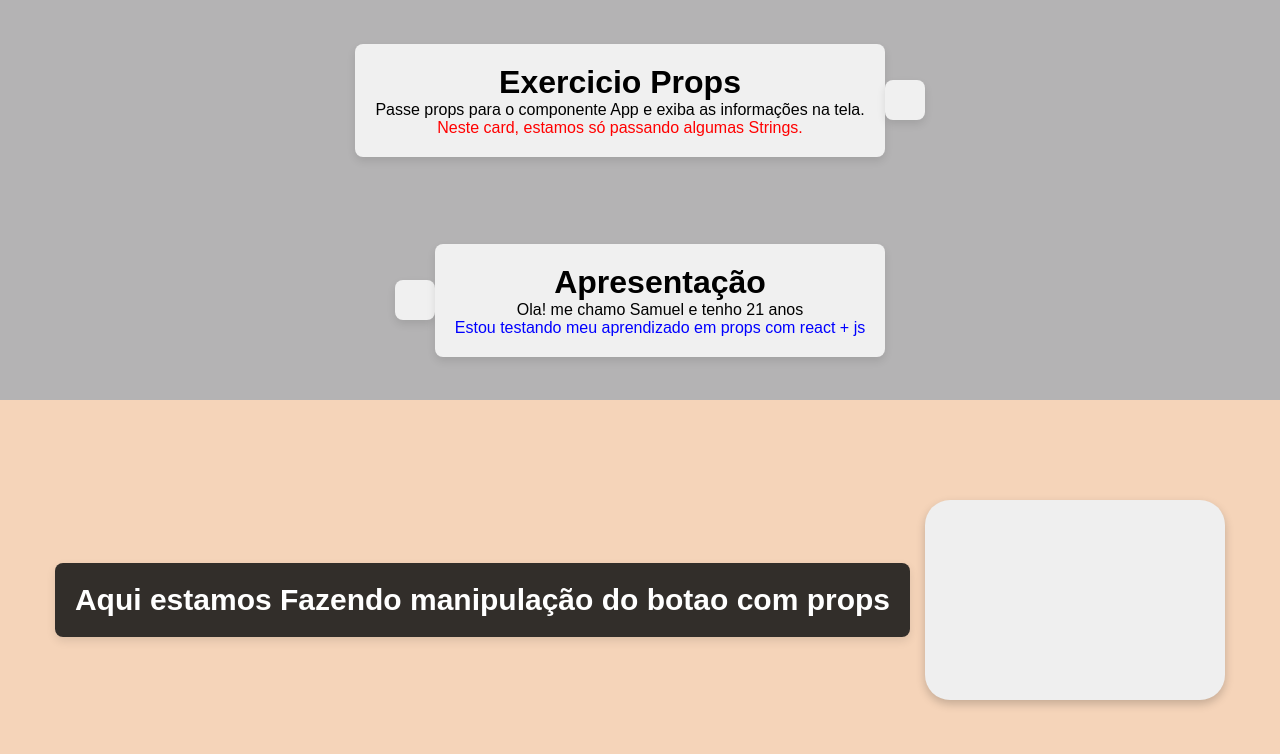
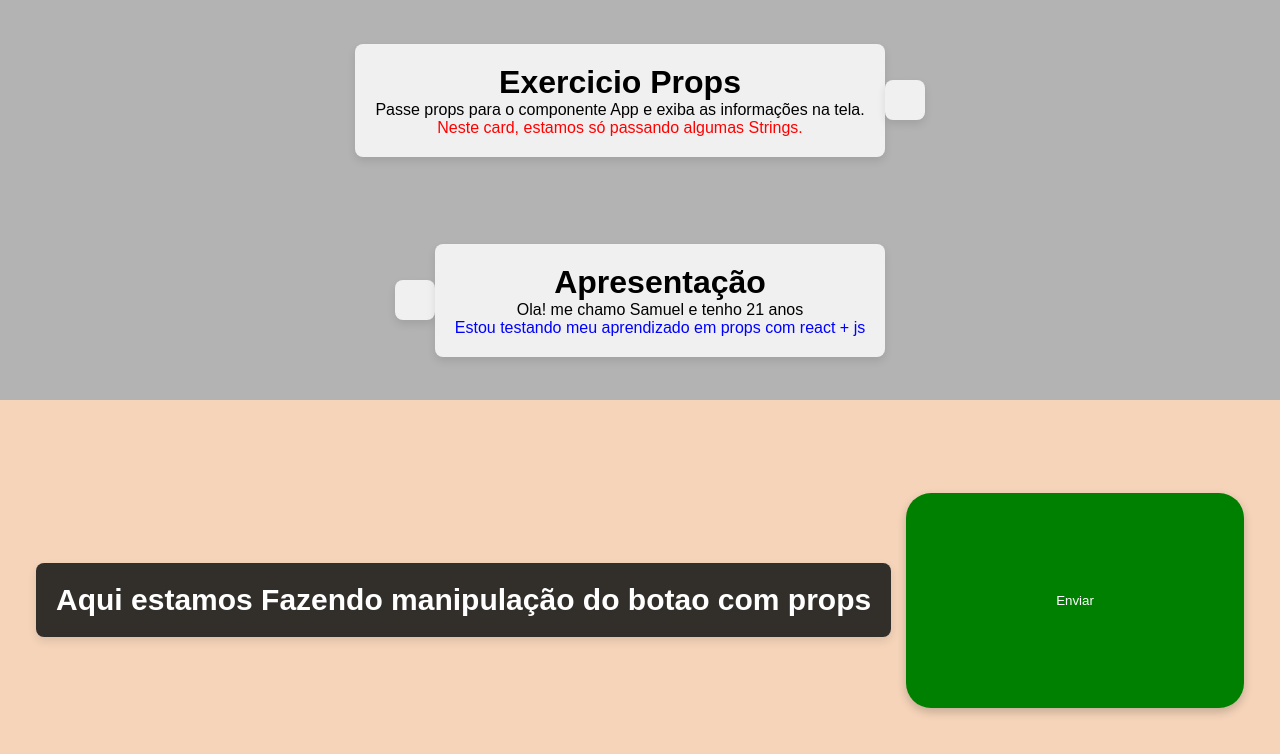
Before and after one commit to samellop3s/react-js-props-studies, a React (Vite) app: page / in a window 1280 px wide. Shown: the top 754 px of the page. Built offline with nearby package versions, Linux system fonts and the light colour scheme.

Commit message:
conclusão Props card / Props Botao

```diff
--- a/src/Botao.jsx
+++ /dev/null
@@ -1,27 +0,0 @@
-import { useState } from "react";
-
-function Botao(props) {
-    const [clicando, setClicando] = useState(false);
-    return (
-        <div className="container2">
-            <div className="titleBotao">
-                <h1>Aqui estamos Fazendo manipulação do botao com props</h1>
-            </div>
-             <button style={{
-                backgroundColor: props.corFundo,
-                color: 'white',
-                padding: '100px 150px',
-                border: 'none',
-                borderRadius: '25px',
-                cursor: 'pointer',
-                boxShadow: '0 4px 10px rgba(0, 0, 0, 0.2)', }} onClick={() => setClicando(!clicando)}>
-            {props.text}
-        </button>
-        </div>
-
-    );
-}
-
-
-
-export default Botao;
--- /dev/null
+++ b/src/Botao/Botao.jsx
@@ -0,0 +1,34 @@
+import { useState } from "react";
+
+function Botao(props) {
+  const [clicando, setClicando] = useState(false);
+  return (
+    <div className="container2">
+      <div className="titleBotao">
+        <h1>Aqui estamos Fazendo manipulação do botao com props</h1>
+      </div>
+      <button
+        style={{
+          backgroundColor: props.corFundo,
+          color: "white",
+          padding: "100px 150px",
+          border: "none",
+          borderRadius: "25px",
+          cursor: "pointer",
+          boxShadow: clicando
+            ? "inset 0 4px 8px rgba(0, 0, 0, 0.3)" // efeito de "pressionado"
+            : "0 4px 10px rgba(0, 0, 0, 0.2)",
+          transform: clicando ? "scale(0.97)" : "scale(1)", // leve redução ao clicar
+          transition: "all 0.1s ease-in-out",
+        }}
+        onMouseDown={() => setClicando(true)}   // quando o mouse pressiona
+        onMouseUp={() => setClicando(false)}    // quando solta o clique
+        onMouseLeave={() => setClicando(false)} // garante que o efeito some ao sair do botão
+      >
+        {props.text}
+      </button>
+    </div>
+  );
+}
+
+export default Botao;
--- a/src/Dados.jsx
+++ b/src/Botao/Dados.jsx
@@ -1,10 +1,10 @@
-import Botao from './Botao.jsx';
+import Botao from './Botao';
 
 function Dados() {
     return (
         <>
             <Botao text="Enviar" corFundo="green" />
-            <Botao text="Cancelar" corFundo="red" />
+
         </>
     );
 }
--- a/src/App.jsx
+++ b/src/Pessooas/App.jsx
@@ -1,4 +1,4 @@
-import "./App.css";
+import "../Style/Style.css";
 function App(props) {
   return (
     <>
--- a/src/main.jsx
+++ b/src/main.jsx
@@ -1,13 +1,13 @@
 import { StrictMode } from "react";
 import { createRoot } from "react-dom/client";
-import Pessoas from "./Pessoas";
-import Pessoas2 from "./Pessoas2";
-import Botao from "./Botao.jsx"
+import Pessoas from "./Pessooas/Pessoas.jsx";
+import Pessoas2 from "./Pessooas/Pessoas2.jsx";
+import Dados from "./Botao/Dados.jsx";
 
 createRoot(document.getElementById("root")).render(
   <StrictMode>
     <Pessoas />
      <Pessoas2 />
-    <Botao />
+    <Dados />
   </StrictMode>
 );
```
Also changed, not shown: src/Pessooas/Pessoas.jsx (renamed from src/Pessoas.jsx), src/Pessooas/Pessoas2.jsx (renamed from src/Pessoas2.jsx), src/Style/Style.css (line endings or trailing spaces).
